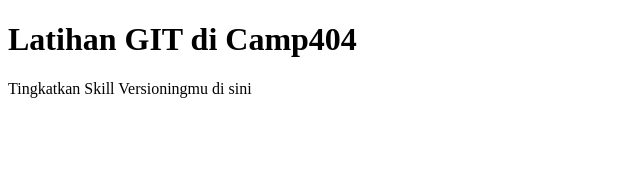
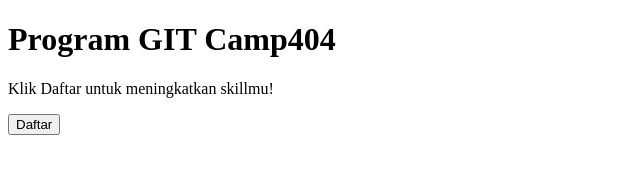
Before and after one commit to ayushafirrr/latgit, a plain HTML site: page index.html in a window 1280 px wide. Shown: the whole page, without its empty margins (0-640 px from the left). Drawn offline with Linux system fonts and the light colour scheme.

Commit message:
mengubah index.html dari komputer

```diff
--- a/index.html
+++ b/index.html
@@ -4,7 +4,8 @@
     <title>Latihan GIT</title>
 </head>
 <body>
-    <h1>Latihan GIT di Camp404</h1>
-    <p>Tingkatkan Skill Versioningmu di sini</p>
+    <h1>Program GIT Camp404</h1>
+    <p>Klik Daftar untuk meningkatkan skillmu!</p>
+    <button>Daftar</button>
 </body>
 </html>
```
